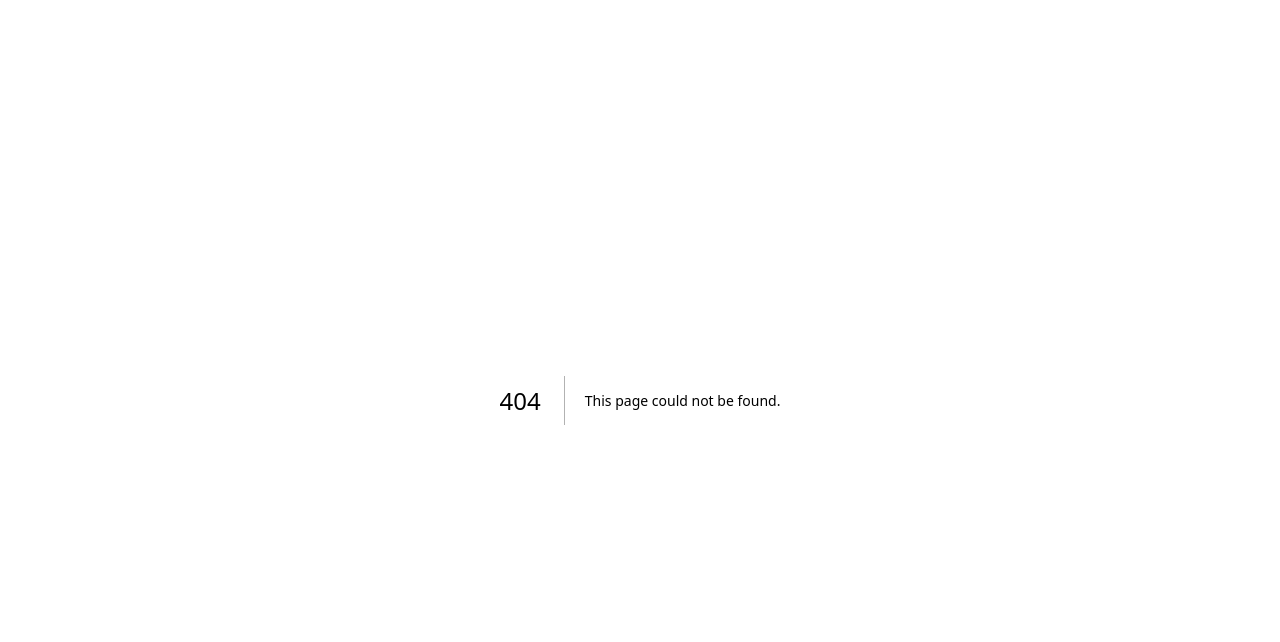
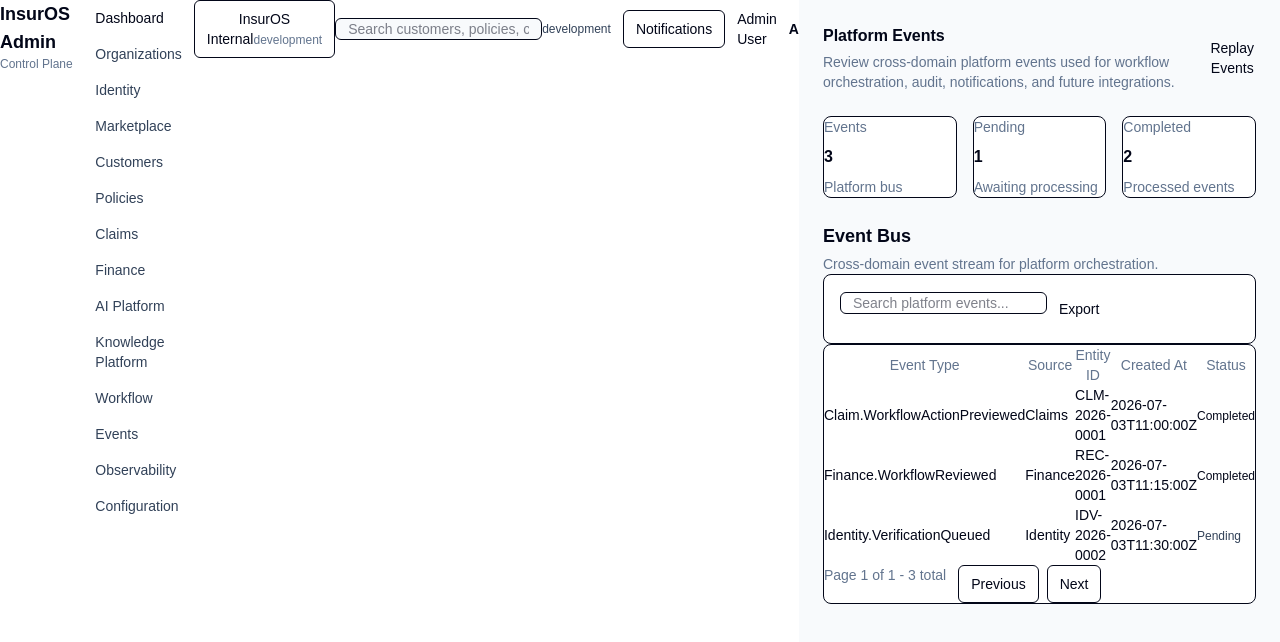
Before and after one commit to Bucrepinfo-lab/InsurOS, a Next.js app in the folder apps/admin/: page /dashboard/operations/events in a window 1280 px wide. Before the commit this address had no page. Shown: the top 642 px of the page. Built offline with nearby package versions, Linux system fonts and the light colour scheme; no server answers.

Commit message:
feat(operations): add platform events page

```diff
--- /dev/null
+++ b/apps/admin/src/app/dashboard/operations/events/page.tsx
@@ -0,0 +1,69 @@
+import {
+  Badge,
+  Button,
+  DomainEntityList,
+  DomainModulePage,
+  KPICard,
+  type DataTableColumn
+} from '@insuros/ui';
+import { PlatformEventService } from '@insuros/services';
+
+const platformEventService = new PlatformEventService();
+
+export default async function PlatformEventsPage() {
+  const events = await platformEventService.getPlatformEvents();
+
+  type PlatformEventRow = (typeof events)[number];
+
+  const columns: DataTableColumn<PlatformEventRow>[] = [
+    { key: 'eventType', header: 'Event Type' },
+    { key: 'sourceModule', header: 'Source' },
+    { key: 'entityId', header: 'Entity ID' },
+    { key: 'createdAt', header: 'Created At' },
+    {
+      key: 'status',
+      header: 'Status',
+      render: (row) => (
+        <Badge
+          tone={
+            row.status === 'Completed'
+              ? 'success'
+              : row.status === 'Failed'
+                ? 'danger'
+                : row.status === 'Processing'
+                  ? 'warning'
+                  : 'neutral'
+          }
+        >
+          {row.status}
+        </Badge>
+      )
+    }
+  ];
+
+  return (
+    <DomainModulePage
+      title='Platform Events'
+      description='Review cross-domain platform events used for workflow orchestration, audit, notifications, and future integrations.'
+      actions={<Button>Replay Events</Button>}
+    >
+      <div className='mb-6 grid gap-4 md:grid-cols-3'>
+        <KPICard title='Events' value={String(events.length)} change='Platform bus' />
+        <KPICard title='Pending' value={String(events.filter((event) => event.status === 'Pending').length)} change='Awaiting processing' />
+        <KPICard title='Completed' value={String(events.filter((event) => event.status === 'Completed').length)} change='Processed events' />
+      </div>
+
+      <DomainEntityList
+        title='Event Bus'
+        description='Cross-domain event stream for platform orchestration.'
+        searchPlaceholder='Search platform events...'
+        columns={columns}
+        data={events}
+        emptyTitle='No platform events'
+        emptyDescription='No platform events have been emitted yet.'
+        emptyAction={<Button>Replay Events</Button>}
+        actions={<Button variant='secondary'>Export</Button>}
+      />
+    </DomainModulePage>
+  );
+}
```
